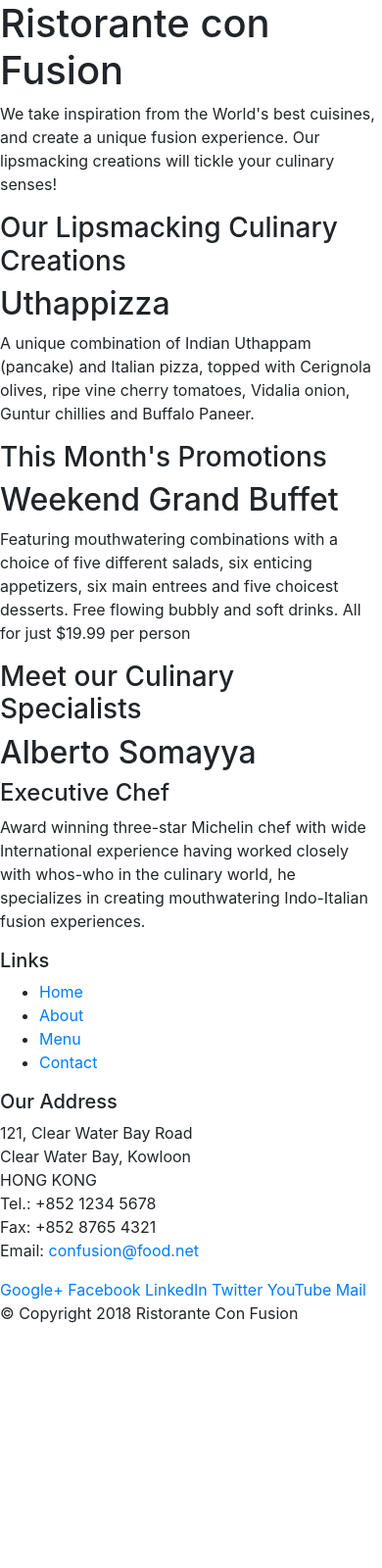
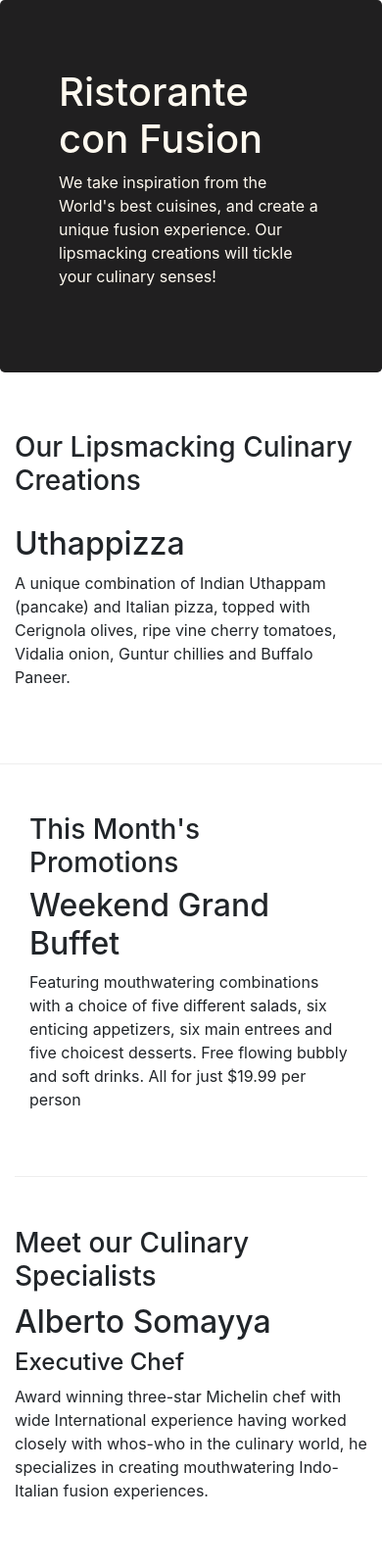
Before and after one commit to HET-R/git-test, a website: page index.html in a window 390 px wide. Shown: the top 1600 px of the page at 98% size. Before the commit the page ends 1368 px from the top, so only its background shows below. Drawn offline with nearby package versions, Linux system fonts and the light colour scheme.

Commit message:
Website Code modification

```diff
--- /dev/null
+++ b/css/styles.css
@@ -0,0 +1,31 @@
+.row-header{
+    margin: 0px auto;
+    padding: 0px auto;
+}
+
+.row-content{
+    margin: opx auto;
+    padding: 50px 0px 50px 0px;
+    border-bottom: 1px ridge;
+    min-height: 400px;
+}
+
+.footer{
+    background-color: #201f20;
+    margin: 0px auto;
+    padding: 20px 0px 20px 0px;
+    color: floralwhite
+}
+
+.jumbotron{
+    padding: 70px 30px 70px 30px;
+    margin: 0px auto;
+    background: #201f20;
+    color: floralwhite;
+}
+
+.address{
+    font-size: 80%;
+    margin: 0px;
+    color: #0f0f0f
+}
--- a/index.html
+++ b/index.html
@@ -9,52 +9,54 @@
 
         <!-- Bootstrap CSS -->
         <link rel="stylesheet" href="node_modules/bootstrap/dist/css/bootstrap.min.css">
-
-    <title>Ristorante Con Fusion</title>
+                <link rel="stylesheet" href="https://stackpath.bootstrapcdn.com/bootstrap/4.3.1/css/bootstrap.min.css" integrity="sha384-ggOyR0iXCbMQv3Xipma34MD+dH/1fQ784/j6cY/iJTQUOhcWr7x9JvoRxT2MZw1T" crossorigin="anonymous">
+                <link rel="stylesheet" href="css/styles.css">
+                <title>Ristorante Con Fusion</title>
 </head>
 
 <body>
 
-    <header>
-        <div>
-            <div>
-                <div>
+    <header class="jumbotron">
+        <div class="container">
+            <div class="row row-header">
+                <div class="col-12 col-sm-6">
                     <h1>Ristorante con Fusion</h1>
                     <p>We take inspiration from the World's best cuisines, and create a unique fusion experience. Our lipsmacking creations will tickle your culinary senses!</p>
                 </div>
-                <div>
+                <div class="col-12 col-sem">
                 </div>
             </div>
         </div>
     </header>
 
-    <div>
-        <div>
-            <div>
+    <div class="container">
+
+        <div class="row row-content align-items-center">
+            <div class="col-12 col-sm-4 order-sm-last col-md-3">
                 <h3>Our Lipsmacking Culinary Creations</h3>
             </div>
-            <div>
+            <div class="col col-sm order-sm-first col-md">
                 <h2>Uthappizza</h2>
                 <p>A unique combination of Indian Uthappam (pancake) and Italian pizza, topped with Cerignola olives, ripe vine cherry tomatoes, Vidalia onion, Guntur chillies and Buffalo Paneer.</p>
             </div>
         </div>
 
 
-        <div>
-            <div>
+        <div class="row-content align-items-center">
+            <div class="col-12 col-sm-4 col-md-3">
                 <h3>This Month's Promotions</h3>
             </div>
-            <div>
+            <div class="col col-sm col-md">
                 <h2>Weekend Grand Buffet</h2>
                 <p>Featuring mouthwatering combinations with a choice of five different salads, six enticing appetizers, six main entrees and five choicest desserts. Free flowing bubbly and soft drinks. All for just $19.99 per person </p>
             </div>
         </div>
 
-        <div>
-            <div>
+        <div class="row row-content align-items-center">
+            <div class="col-12 col-sm-4 order-sm-last col-md-3">
                 <h3>Meet our Culinary Specialists</h3>
             </div>
-            <div>
+            <div class="col col-sm order-sm-first col-md">
                 <h2>Alberto Somayya</h2>
                 <h4>Executive Chef</h4>
                 <p>Award winning three-star Michelin chef with wide International experience having worked closely with whos-who in the culinary world, he specializes in creating mouthwatering Indo-Italian fusion experiences. </p>
@@ -62,19 +64,19 @@
         </div>
     </div>
 
-    <footer>
-        <div>
-            <div>
-                <div>
+    <footer class="footer">
+        <div class="container">
+            <div class="row">
+                <div class="col-4 offset-1 col-sm-2">
                     <h5>Links</h5>
-                    <ul>
+                    <ul class="list-unstyled">
                         <li><a href="#">Home</a></li>
                         <li><a href="#">About</a></li>
                         <li><a href="#">Menu</a></li>
                         <li><a href="#">Contact</a></li>
                     </ul>
                 </div>
-                <div>
+                <div class="col-7 col-sm-5">
                     <h5>Our Address</h5>
                     <address>
 		              121, Clear Water Bay Road<br>
@@ -85,8 +87,8 @@
 		              Email: <a href="mailto:confusion@food.net">confusion@food.net</a>
 		           </address>
                 </div>
-                <div>
-                    <div>
+                <div class="col-12 col-sm-4 align-self-center">
+                    <div class="text-center">
                         <a href="http://google.com/+">Google+</a>
                         <a href="http://www.facebook.com/profile.php?id=">Facebook</a>
                         <a href="http://www.linkedin.com/in/">LinkedIn</a>
@@ -96,17 +98,22 @@
                     </div>
                 </div>
            </div>
-           <div>
-                <div>
+           <div class="row justify-content-center">
+                <div class="col-auto">
                     <p>© Copyright 2018 Ristorante Con Fusion</p>
                 </div>
            </div>
         </div>
-    </footer>
+
+    </footer class="footer">
          <!-- jQuery first, then Popper.js, then Bootstrap JS. -->
      <script src="node_modules/jquery/dist/jquery.slim.min.js"></script>
      <script src="node_modules/popper.js/dist/umd/popper.min.js"></script>
      <script src="node_modules/bootstrap/dist/js/bootstrap.min.js"></script>
+     <script src="https://code.jquery.com/jquery-3.3.1.slim.min.js" integrity="sha384-q8i/X+965DzO0rT7abK41JStQIAqVgRVzpbzo5smXKp4YfRvH+8abtTE1Pi6jizo" crossorigin="anonymous"></script>
+     <script src="https://cdnjs.cloudflare.com/ajax/libs/popper.js/1.14.7/umd/popper.min.js" integrity="sha384-UO2eT0CpHqdSJQ6hJty5KVphtPhzWj9WO1clHTMGa3JDZwrnQq4sF86dIHNDz0W1" crossorigin="anonymous"></script>
+     <script src="https://stackpath.bootstrapcdn.com/bootstrap/4.3.1/js/bootstrap.min.js" integrity="sha384-JjSmVgyd0p3pXB1rRibZUAYoIIy6OrQ6VrjIEaFf/nJGzIxFDsf4x0xIM+B07jRM" crossorigin="anonymous"></script>
+
 
 </body>
 
--- a/package.json
+++ b/package.json
@@ -12,5 +12,8 @@
   "license": "ISC",
   "devDependencies": {
     "lite-server": "^2.3.0"
+  },
+  "dependencies": {
+    "bootstrap": "^4.5.3"
   }
 }
--- /dev/null
+++ b/style.css
@@ -0,0 +1,3 @@
+.het{
+    text-align: center;
+}
```
Also changed, not shown: Hvk3LS0HEei1swqHfVFp2A_1fd677102d0711e8a11f3f5f282cfd8b_aboutus.html/aboutus.html (added, +104 -0 lines), 1 other file.
